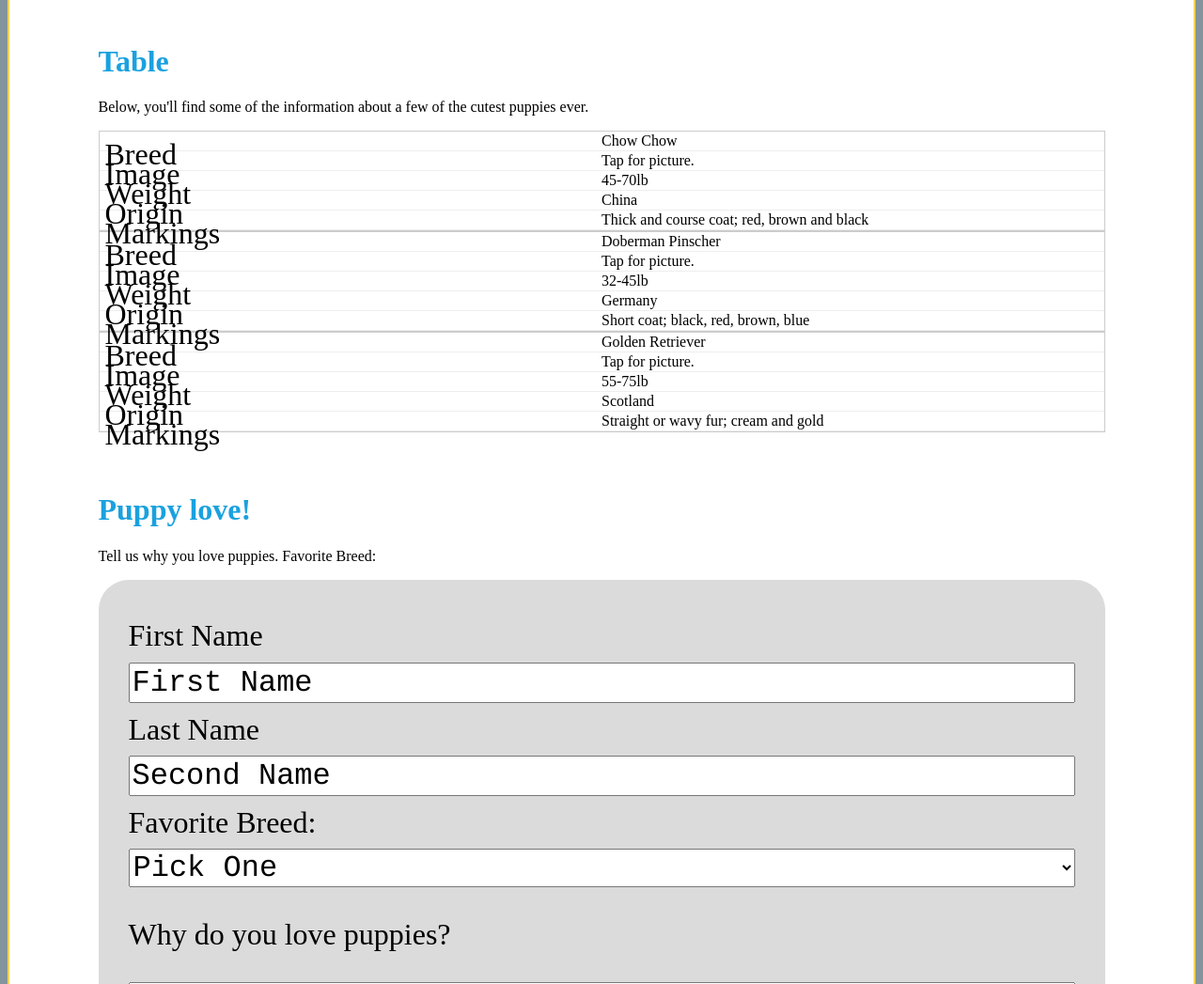
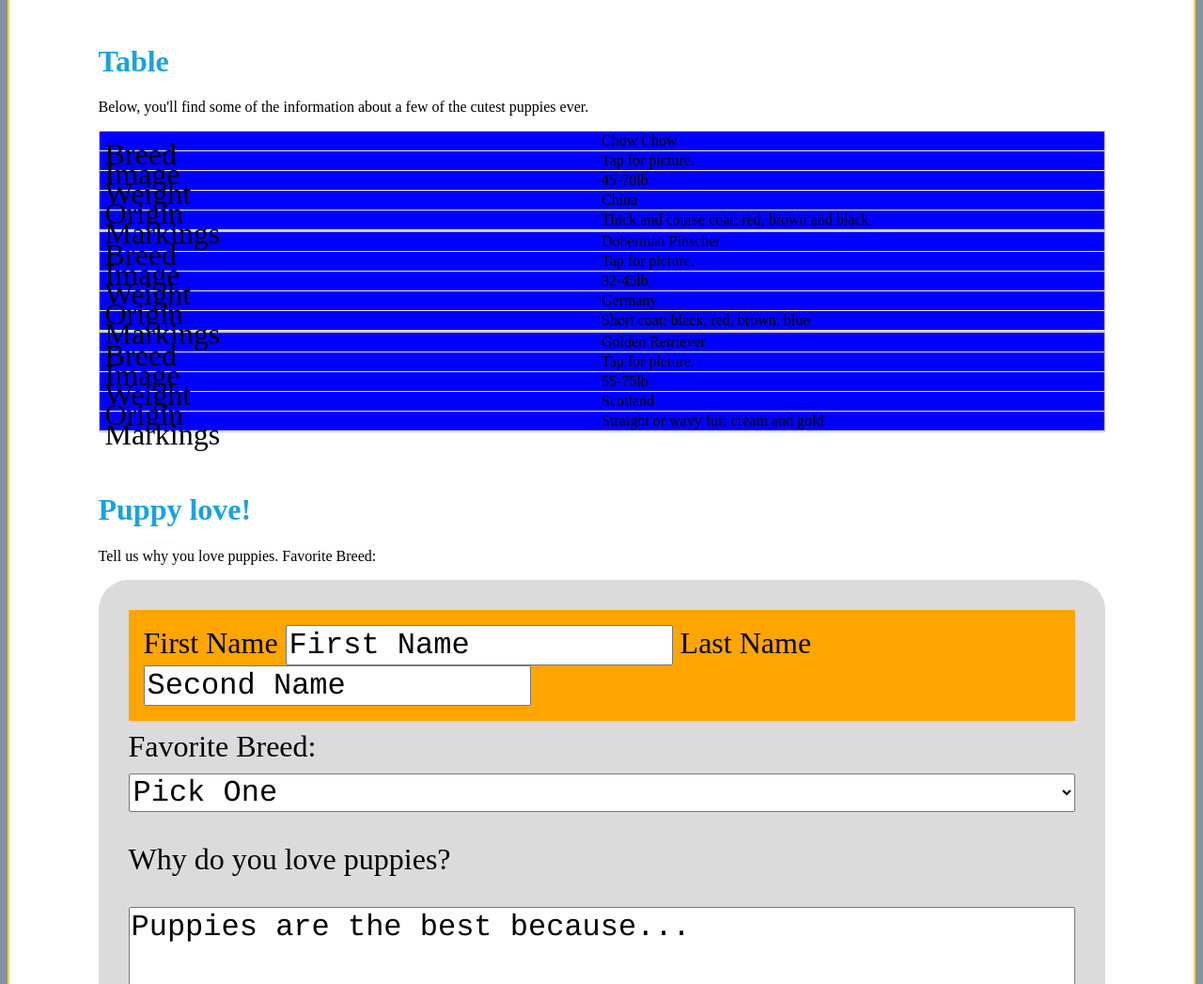
Before and after one commit to JamieBort/PuppyLove, a plain HTML site: page index.html in a window 1280 px wide. Shown: the part 760-1807 px from the top of the page at 94% size. Drawn offline with Linux system fonts and the light colour scheme.

Commit message:
Updating repository for gh-pages.

```diff
--- a/css/style.css
+++ b/css/style.css
@@ -51,7 +51,6 @@ header {
   flex-direction: column;
   align-items: center;
 }
-
 
 /* TODO: make it so 'dog breeds' is on one line.
 And make the buttons as wide as the logo but not wider. */
@@ -187,6 +186,11 @@ input, select, textarea, button {
   font: normal 1em courier;
 }
 
+#orange {
+  background-color: orange;
+  padding: 0.5em;
+}
+
 #FavoriteBreed {}
 
 #textarea {
@@ -205,16 +209,13 @@ button:hover {
   color: green;
 }
 
-
 /* The following is copied from https://css-tricks.com/responsive-data-tables/ */
-
 
 /* Force table to not be like tables anymore */
 
 table, thead, tbody, th, td, tr {
   display: block;
 }
-
 
 /* Hide table headers (but not display: none;, for accessibility) */
 
@@ -249,7 +250,6 @@ td:before {
   white-space: nowrap;
 }
 
-
 /*
 	Label the data
 	*/
@@ -274,7 +274,6 @@ td:nth-of-type(5):before {
   content: "Markings";
 }
 
-
 }
 
 /* =========================================== */
@@ -284,6 +283,7 @@ td:nth-of-type(5):before {
 /* =========================================== */
 
 /* Popup container */
+
 .popup {
   position: relative;
   top: 2em;
@@ -292,6 +292,7 @@ td:nth-of-type(5):before {
 }
 
 /* The actual popup (appears on top) */
+
 .popup .popuptext {
   visibility: hidden;
   width: 160px;
@@ -303,12 +304,12 @@ td:nth-of-type(5):before {
   position: absolute;
   z-index: 1;
   /* bottom: 125%; */
-
   left: 50%;
   margin-left: -80px;
 }
 
 /* Popup arrow */
+
 .popup .popuptext::after {
   content: "";
   position: absolute;
@@ -321,6 +322,7 @@ td:nth-of-type(5):before {
 }
 
 /* Toggle this class when clicking on the popup container (hide and show the popup) */
+
 .popup .show {
   visibility: visible;
   -webkit-animation: fadeIn 1s;
@@ -328,23 +330,41 @@ td:nth-of-type(5):before {
 }
 
 /* Add animation (fade in the popup) */
+
 @-webkit-keyframes fadeIn {
   from {
     opacity: 0;
   }
-
   to {
     opacity: 1;
   }
 }
+
 @keyframes fadeIn {
   from {
     opacity: 0;
   }
-
   to {
     opacity: 1;
   }
 }
 
 /* =========================================== */
+
+/* Style for tablets */
+/* Using: https://stackoverflow.com/questions/16704243/widths-to-use-in-media-queries */
+
+@media (min-width: 40em) {
+table {
+    background-color: green;
+  }
+}
+
+/* Style for desktop */
+/* Using: https://stackoverflow.com/questions/16704243/widths-to-use-in-media-queries */
+
+@media (min-width: 60em) {
+table {
+    background-color: blue;
+  }
+}
--- a/index.html
+++ b/index.html
@@ -99,11 +99,14 @@
       </div>
       <form class="" action="index.html" method="post">
         <div class="div_one" class="cheese" id="form_div">
-          <label for="">First Name</label>
-          <input type="text" name="" value="First Name">
+          <div id="orange" class="">
+              <label for="">First Name</label>
+              <input type="text" name="" value="First Name">
+              <label for="">Last Name</label>
+              <input type="text" name="" value="Second Name">
+          </div>
 
-          <label for="">Last Name</label>
-          <input type="text" name="" value="Second Name">
+
           <label class="cheese" id="FavoriteBreed" for="">Favorite Breed:</label>
           <select name="">
 
```
